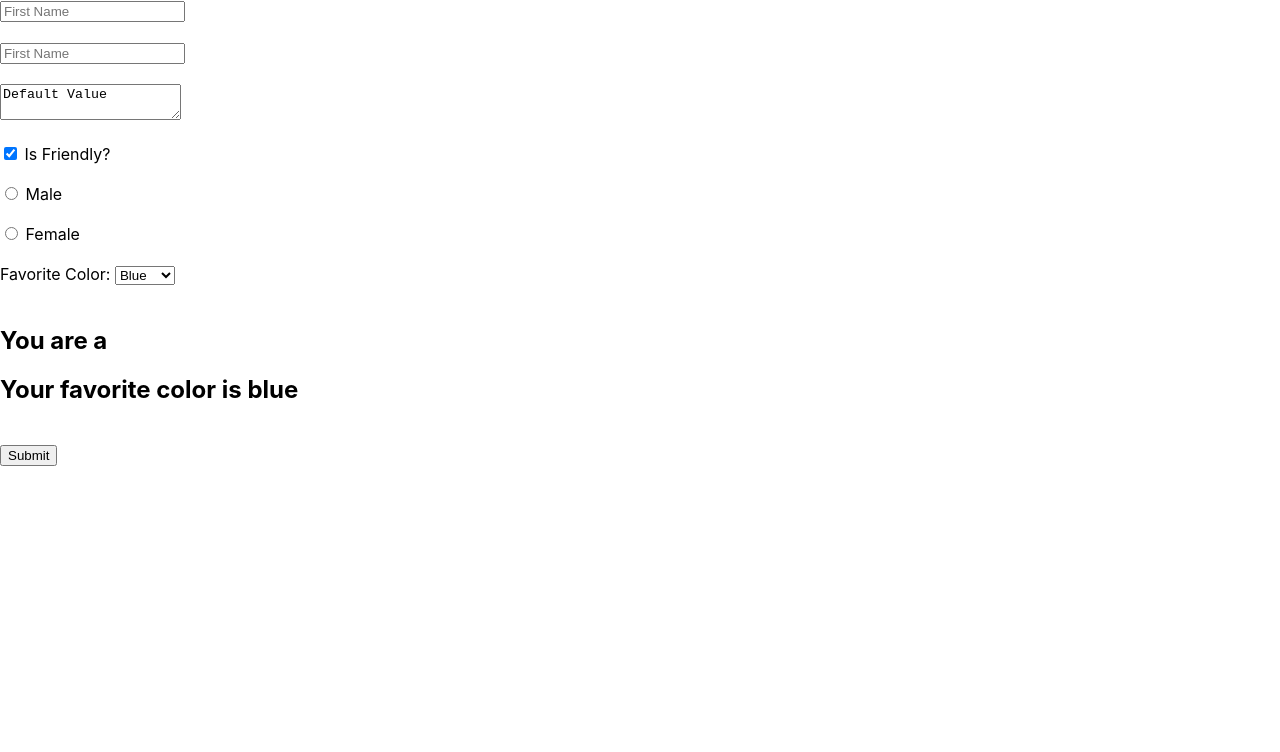
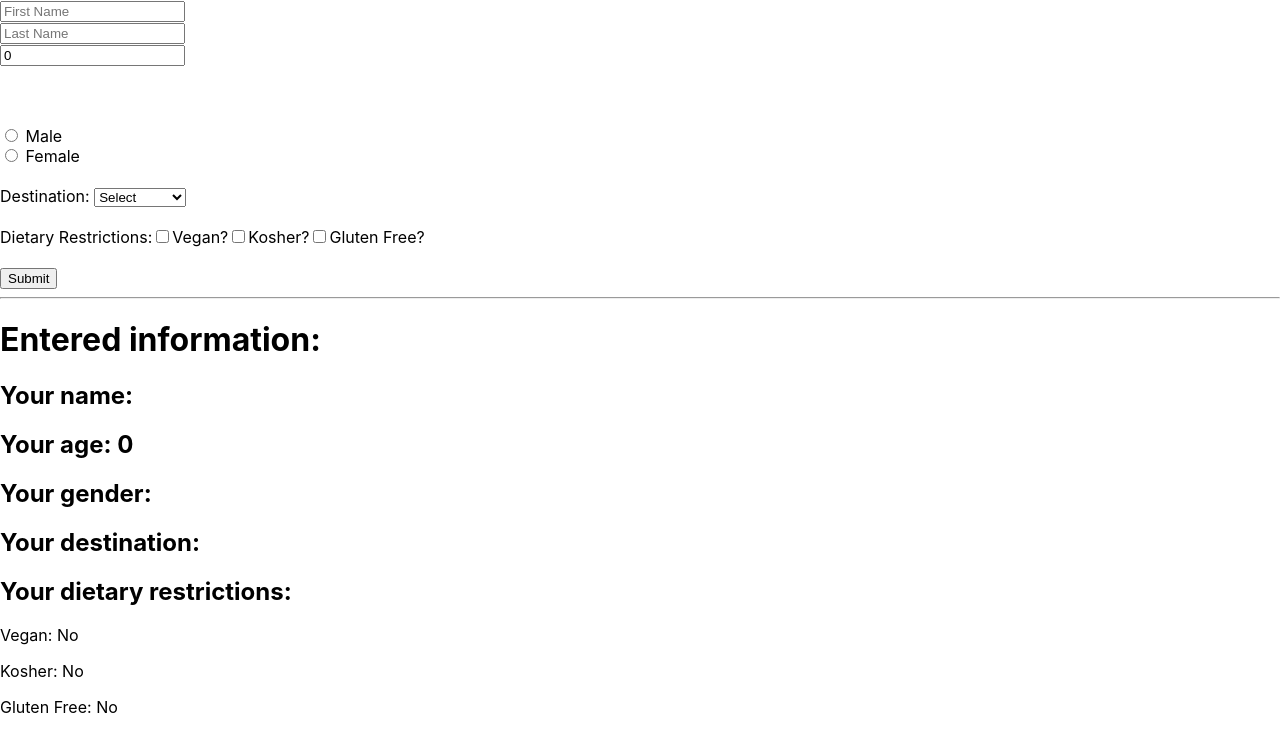
Before and after one commit to moriahhumphries/react-list, a React (Create React App) app: page / in a window 1280 px wide. Shown: the top 752 px of the page. Built offline with nearby package versions, Linux system fonts and the light colour scheme.

Commit message:
completed travel form

```diff
--- a/src/App.js
+++ b/src/App.js
@@ -7,9 +7,13 @@ class App extends Component {
         this.state = {
             firstName: "",
             lastName: "",
-            isFriendly: true,
+            age: 0,
             gender: "",
-            favColor: "blue"
+            destination: "",
+            isVegan: false,
+            isKosher: false,
+            isGlutenFree: false
+
         }
         this.handleChange = this.handleChange.bind(this)
     }
@@ -17,7 +21,8 @@ class App extends Component {
     handleChange(event) {
         const {name, value, type, checked} = event.target
         // Can wrap string in square brackets
-        type === "checkbox" ? this.setState({[name]: checked}) : this.setState({[name]: value})
+        type === "checkbox" ?
+            this.setState({[name]: checked}) : this.setState({[name]: value})
 
 
     }
@@ -29,30 +34,26 @@ class App extends Component {
                 <form>
                     <input type="text"
                            value={this.state.firstName}
-                           name="firstName" placeholder="First Name"
+                           name="firstName"
+                           placeholder="First Name"
                            onChange={this.handleChange}/>
-                    <br/>
                     <br/>
                     <input type="text"
                            value={this.state.lastName}
                            name="lastName"
-                           placeholder="First Name"
+                           placeholder="Last Name"
+                           onChange={this.handleChange}/>
+                    <br/>
+                    <input type="text"
+                           value={this.state.age}
+                           name="age"
+                           placeholder="Age"
                            onChange={this.handleChange}/>
                     <br/>
                     <br/>
-                    <textarea value={"Default Value"}
-                              onChange={this.handleChange}/>
                     <br/>
                     <br/>
                     <label>
-                        <input type="checkbox"
-                               name="isFriendly"
-                               checked={this.state.isFriendly}
-                               onChange={this.handleChange}
-                        /> Is Friendly?
-                    </label>
-                    <br/>
-                    <br/> <label>
                         <input type="radio"
                                name="gender"
                                value="male"
@@ -60,7 +61,6 @@ class App extends Component {
                                onChange={this.handleChange}
                         /> Male
                     </label>
-                    <br/>
                     <br/>
                     <label>
                         <input type="radio"
@@ -72,24 +72,52 @@ class App extends Component {
                     </label>
                     <br/>
                     <br/>
-                    <label>Favorite Color: </label>
-                        <select value={this.state.favColor}
+                    <label>Destination: </label>
+                    <select value={this.state.destination}
                             onChange={this.handleChange}
-                                name="favColor">
-                            <option value="blue">Blue</option>
-                            <option value="green">Green</option>
-                            <option value="red">Red</option>
+                            name="destination">
+                        <option value="">Select</option>
+                        <option value="utah">Utah</option>
+                        <option value="washington">Washington</option>
+                        <option value="california">California</option>
                     </select>
+                    <br/>
+                    <br/>
+                    <label>Dietary Restrictions:</label>
+                    <input type="checkbox"
+                           name="isVegan"
+                           onChange={this.handleChange}
+                           checked={this.state.isVegan}
+                    />Vegan?
 
-                    <br />
-                    <br />
+                    <input type="checkbox"
+                           name="isKosher"
+                           onChange={this.handleChange}
+                           checked={this.state.isKosher}
+                    />Kosher?
 
-                    <h1>{this.state.firstName} {this.state.lastName}</h1>
-                    <h2>You are a {this.state.gender}</h2>
-                    <h2>Your favorite color is {this.state.favColor}</h2>
-                    <br />
+                    <input type="checkbox"
+                           name="isGlutenFree"
+                           onChange={this.handleChange}
+                           checked={this.state.isGlutenFree}
+                    />Gluten Free?
+                    <br/>
+                    <br/>
                     <button>Submit</button>
                 </form>
+
+                <hr/>
+                <h1>Entered information: </h1>
+                <h2>Your name: {this.state.firstName} {this.state.lastName}</h2>
+                <h2>Your age: {this.state.age}</h2>
+                <h2>Your gender: {this.state.gender}</h2>
+                <h2>Your destination: {this.state.destination}</h2>
+                <h2>Your dietary restrictions:</h2>
+                <p>Vegan: {this.state.isVegan ? "Yes" : "No"}</p>
+                <p>Kosher: {this.state.isKosher ? "Yes" : "No"}</p>
+                <p>Gluten Free: {this.state.isGlutenFree ? "Yes" : "No"}</p>
+
+
             </div>
         )
     }
@@ -97,7 +125,70 @@ class App extends Component {
 
 export default App
 
+// {/*<form>*/}
+//                 {/*    <input type="text"*/}
+//                 {/*           value={this.state.firstName}*/}
+//                 {/*           name="firstName" placeholder="First Name"*/}
+//                 {/*           onChange={this.handleChange}/>*/}
+//                 {/*    <br/>*/}
+//                 {/*    <br/>*/}
+//                 {/*    <input type="text"*/}
+//                 {/*           value={this.state.lastName}*/}
+//                 {/*           name="lastName"*/}
+//                 {/*           placeholder="First Name"*/}
+//                 {/*           onChange={this.handleChange}/>*/}
+//                 {/*    <br/>*/}
+//                 {/*    <br/>*/}
+//                 {/*    <textarea value={"Default Value"}*/}
+//                 {/*              onChange={this.handleChange}/>*/}
+//                 {/*    <br/>*/}
+//                 {/*    <br/>*/}
+//                 {/*    <label>*/}
+//                 {/*        <input type="checkbox"*/}
+//                 {/*               name="isFriendly"*/}
+//                 {/*               checked={this.state.isFriendly}*/}
+//                 {/*               onChange={this.handleChange}*/}
+//                 {/*        /> Is Friendly?*/}
+//                 {/*    </label>*/}
+//                 {/*    <br/>*/}
+//                 {/*    <br/> <label>*/}
+//                 {/*    <input type="radio"*/}
+//                 {/*           name="gender"*/}
+//                 {/*           value="male"*/}
+//                 {/*           checked={this.state.gender === "male"}*/}
+//                 {/*           onChange={this.handleChange}*/}
+//                 {/*    /> Male*/}
+//                 {/*</label>*/}
+//                 {/*    <br/>*/}
+//                 {/*    <br/>*/}
+//                 {/*    <label>*/}
+//                 {/*        <input type="radio"*/}
+//                 {/*               name="gender"*/}
+//                 {/*               value="female"*/}
+//                 {/*               checked={this.state.gender === "female"}*/}
+//                 {/*               onChange={this.handleChange}*/}
+//                 {/*        /> Female*/}
+//                 {/*    </label>*/}
+//                 {/*    <br/>*/}
+//                 {/*    <br/>*/}
+//                 {/*    <label>Favorite Color: </label>*/}
+//                 {/*        <select value={this.state.favColor}*/}
+//                 {/*                onChange={this.handleChange}*/}
+//                 {/*                name="favColor">*/}
+//                 {/*            <option value="blue">Blue</option>*/}
+//                 {/*            <option value="green">Green</option>*/}
+//                 {/*            <option value="red">Red</option>*/}
+//                 {/*        </select>*/}
 //
+//                 {/*    <br />*/}
+//                 {/*    <br />*/}
+//
+//                 {/*    <h1>{this.state.firstName} {this.state.lastName}</h1>*/}
+//                 {/*    <h2>You are a {this.state.gender}</h2>*/}
+//                 {/*    <h2>Your favorite color is {this.state.favColor}</h2>*/}
+//                 {/*    <br />*/}
+//                 {/*    <button>Submit</button>*/}
+//                 {/*</form>
 // constructor() {
 //     super()
 //     this.state = {
```
Lines whose indentation alone changed are shown as unchanged.
